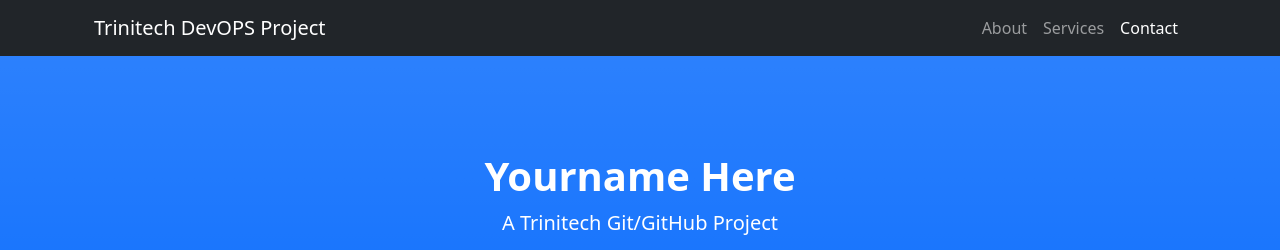
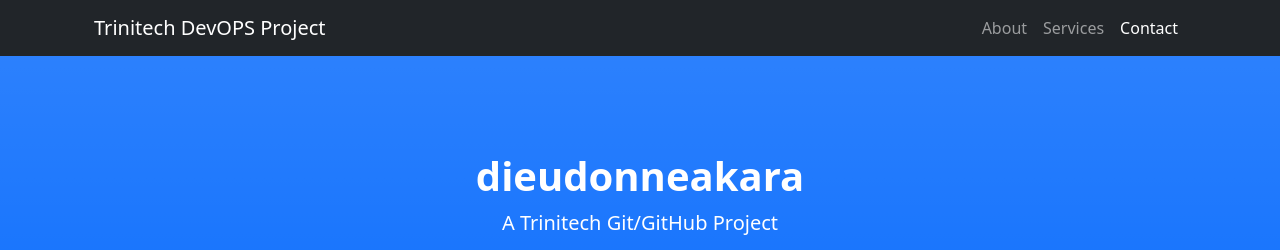
Before and after one commit to dieudonnenjom/website1, a plain HTML site: page index.html in a window 1280 px wide. Shown: the top 250 px of the page. Drawn offline with nearby package versions, Linux system fonts and the light colour scheme.

Commit message:
html name change

```diff
--- a/index.html
+++ b/index.html
@@ -30,7 +30,7 @@
         <!-- Header-->
         <header class="bg-primary bg-gradient text-white">
             <div class="container px-4 text-center">
-                <h1 class="fw-bolder">Yourname Here</h1>
+                <h1 class="fw-bolder">dieudonneakara</h1>
                 <p class="lead">A Trinitech Git/GitHub Project</p>
                 <a class="btn btn-lg btn-light" href="#about">Start scrolling!</a>
             </div>
```
